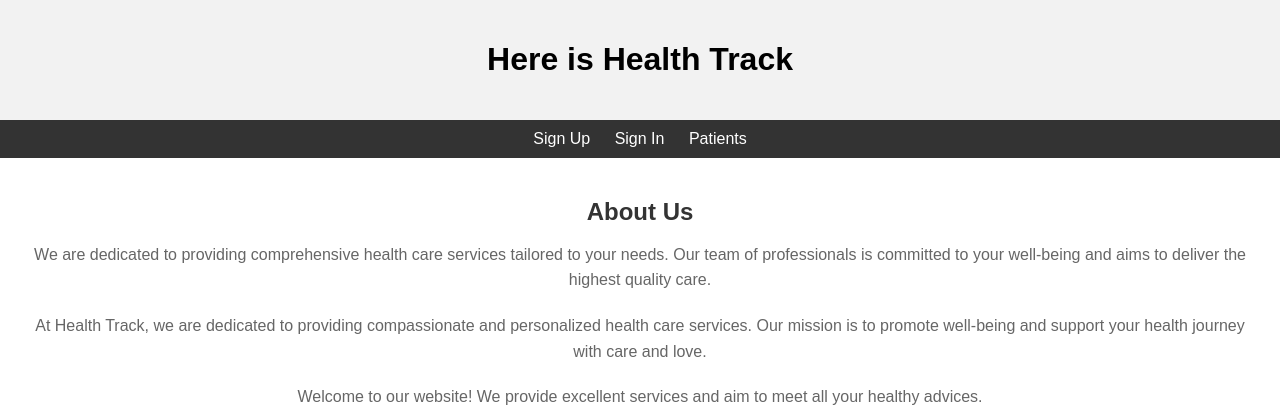
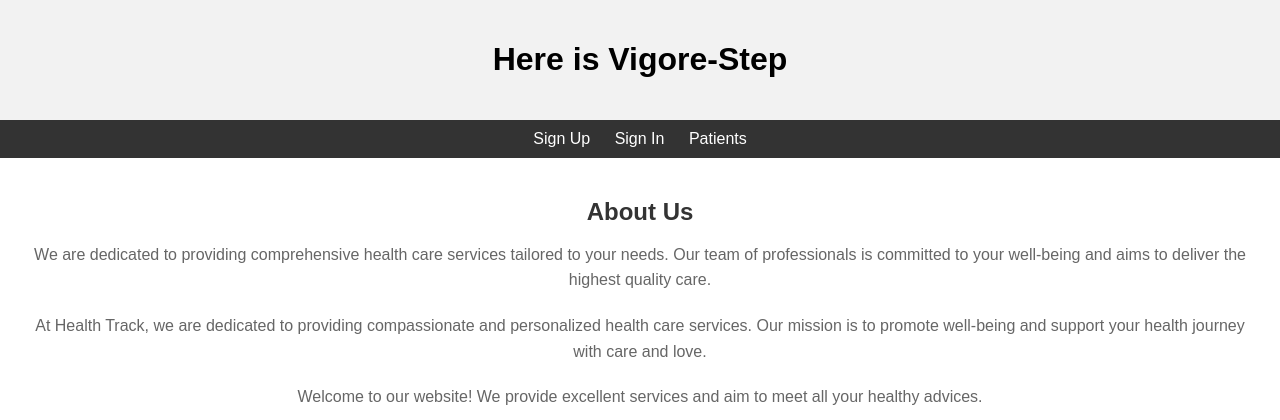
Before and after one commit to Rajaram-Jagadeeswaran/Healthcare_System, a Django app: page / in a window 1280 px wide. Shown: the top 420 px of the page. Run offline with Django 3.2, Linux system fonts and the light colour scheme.

Commit message:
new version 5.0

```diff
--- a/hospital/templates/patients/health_chart.html
+++ b/hospital/templates/patients/health_chart.html
@@ -111,7 +111,7 @@
 </head>
 <body>
     <div class="navbar">
-        <a href="#">Home</a>
+        <a href="{% url 'hospital:home' %}">Home</a>
         <a href="{% url 'hospital:health_record_list' user_id=user.id %}">Back To HealthRecord</a>
         <a href="{% url 'sign_out' %}">Log Out</a>
     </div>
--- a/hospital/templates/patients/index.html
+++ b/hospital/templates/patients/index.html
@@ -54,7 +54,7 @@
 </head>
 <body>
     <header>
-        <h1>Here is Health Track</h1>
+        <h1>Here is Vigore-Step</h1>
     </header>
     <nav>
         <a href="{% url 'users:sign_up' %}">Sign Up</a>
```
